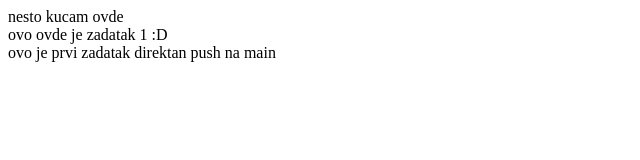
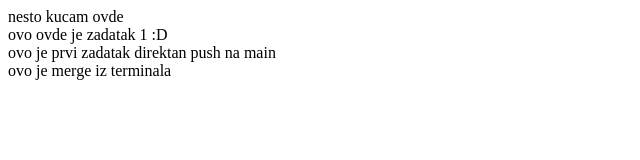
Before and after one commit to nmarkovic-conga/academy, a plain HTML site: page index.html in a window 1280 px wide. Shown: the whole page, without its empty margins (0-640 px from the left). Drawn offline with Linux system fonts and the light colour scheme.

Commit message:
poruka neka

```diff
--- a/index.html
+++ b/index.html
@@ -9,3 +9,7 @@
 <div>
     ovo je prvi zadatak direktan push na main
 </div>
+
+<div>
+    ovo je merge iz terminala
+</div>
```
